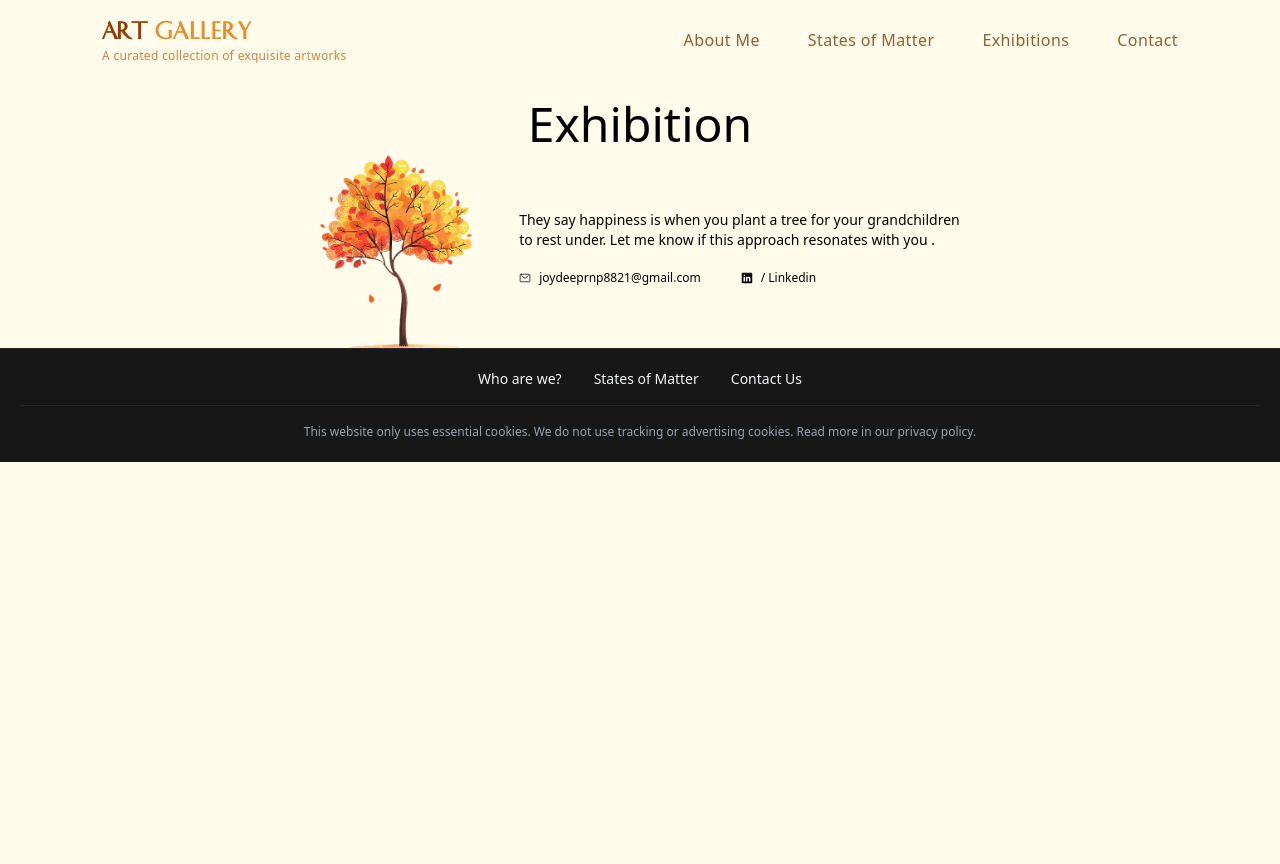
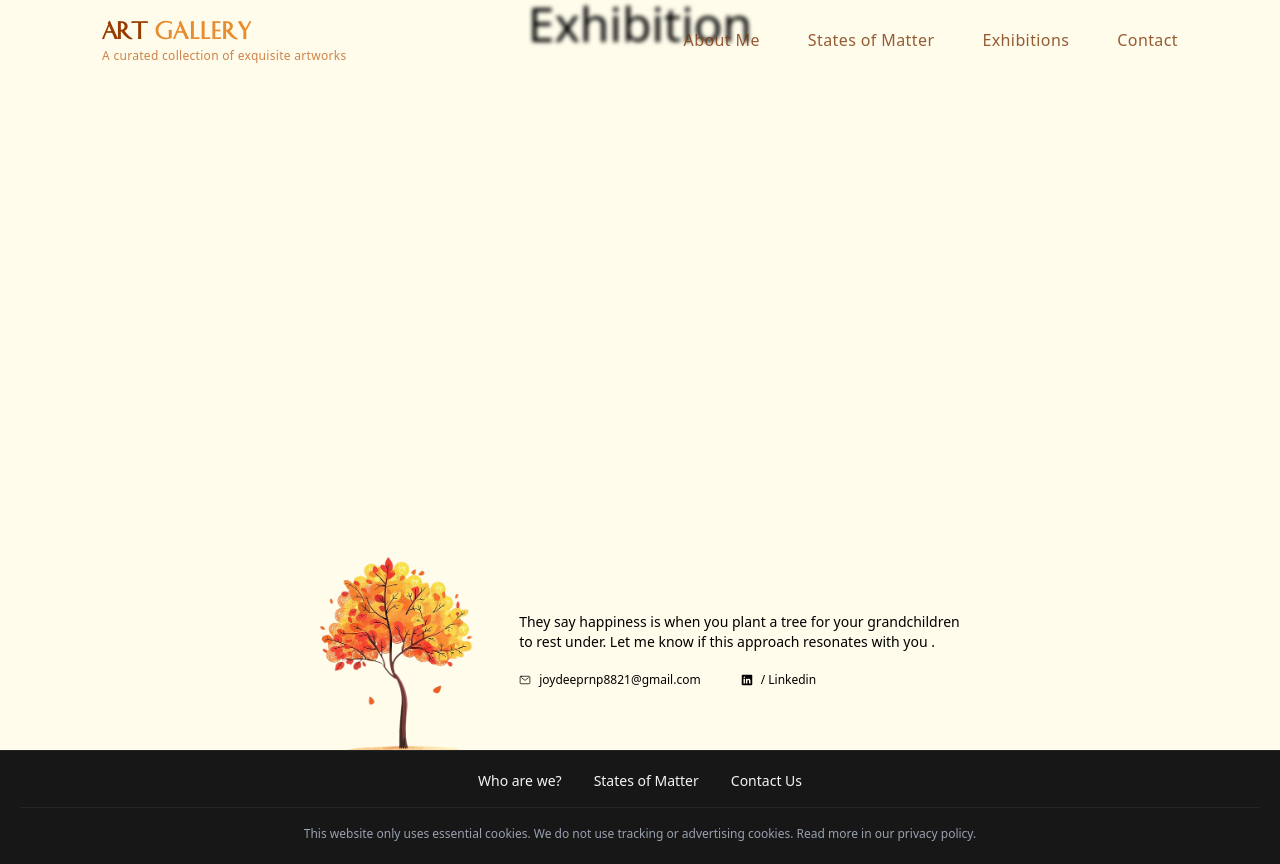
Before and after one commit to joydeep-07/Art-Gallery, a React (Vite) app: page /exhibition in a window 1280 px wide. Before the commit the page ends 800 px from the top, so only its background shows below. Built offline with nearby package versions, Linux system fonts and the light colour scheme.

Commit message:
Footer Updated

```diff
--- a/src/pages/Exhibition.jsx
+++ b/src/pages/Exhibition.jsx
@@ -1,13 +1,16 @@
-import React from 'react'
-import Footer from '../layouts/Footer';
+import React from "react";
+import Footer from "../layouts/Footer";
 
 const Exhibition = () => {
   return (
-    <>
-      <div className="pt-25 text-5xl text-center">Exhibition</div>
-      <Footer/>
-    </>
+    <div className="min-h-screen flex flex-col">
+      {/* PAGE CONTENT */}
+      <div className=" flex-grow text-5xl text-center">Exhibition</div>
+
+      {/* FOOTER STAYS AT BOTTOM */}
+      <Footer />
+    </div>
   );
-}
+};
 
-export default Exhibition
+export default Exhibition;
```
